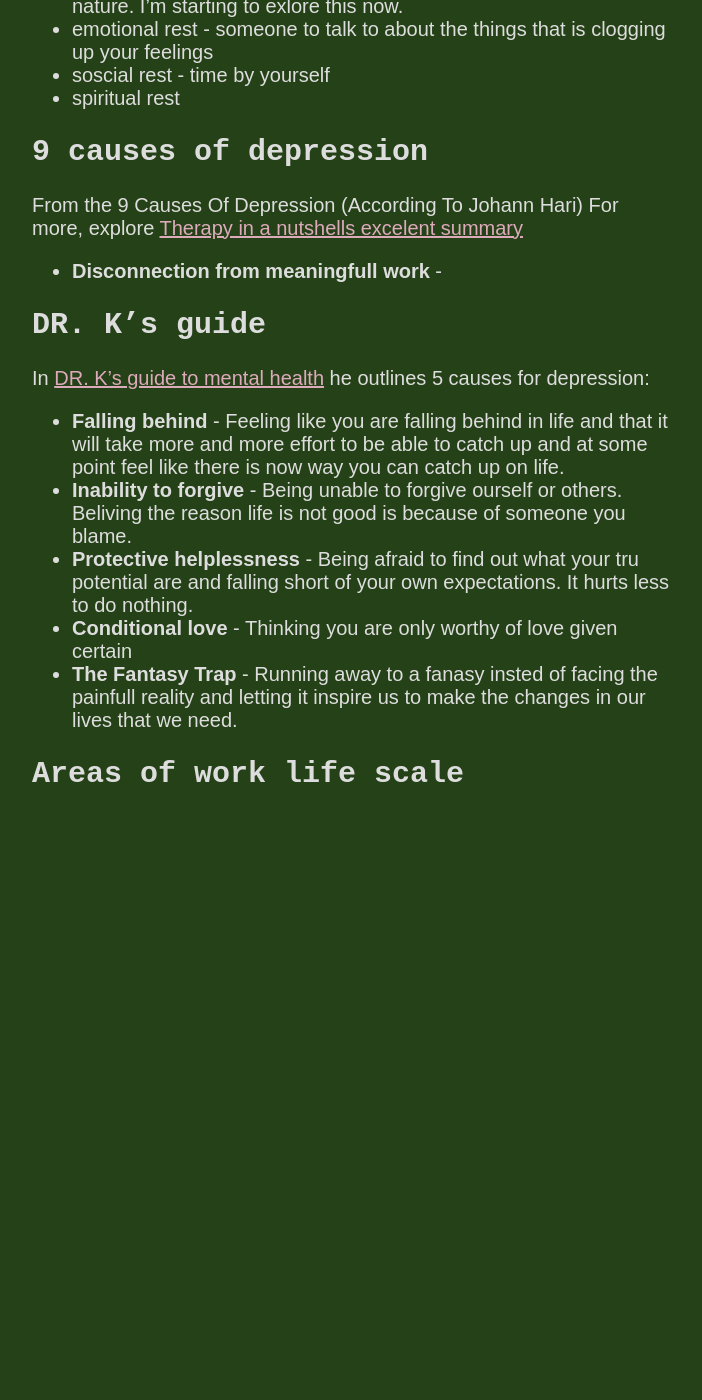
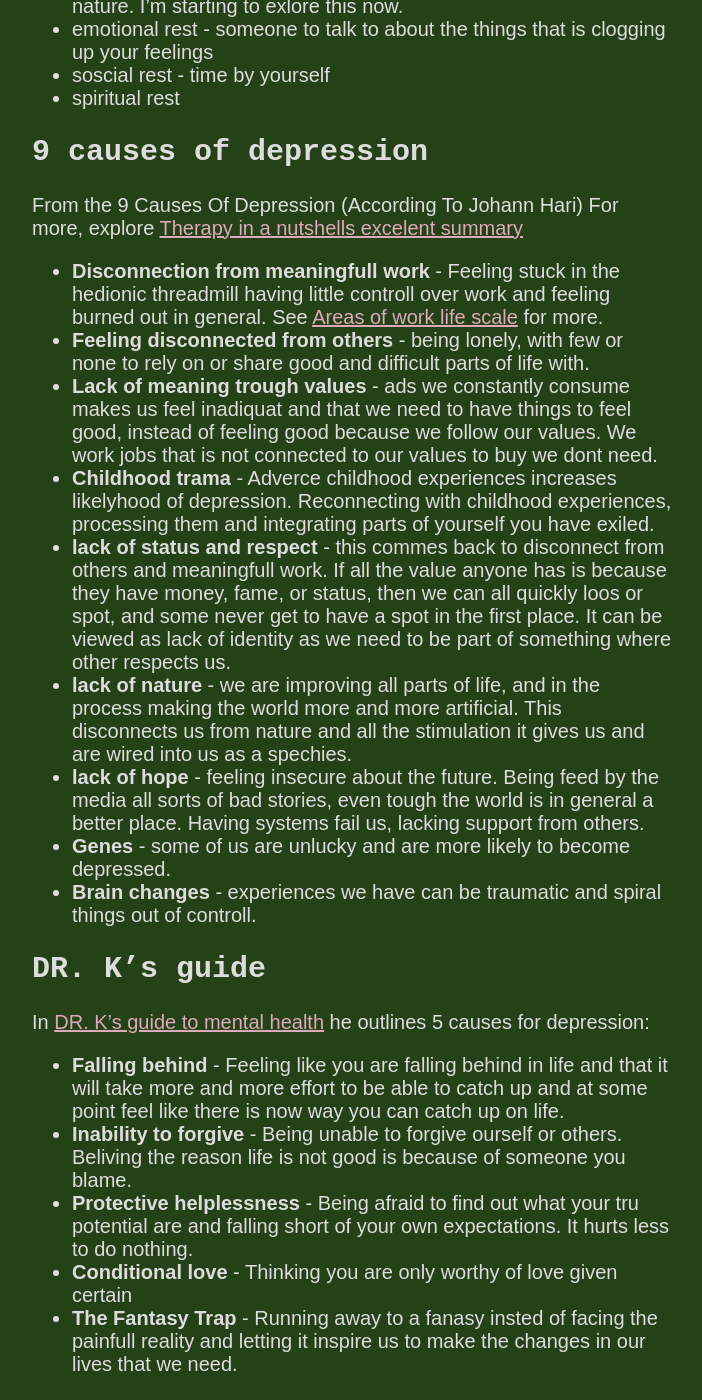
Before and after one commit to dagfrode/dagfrode.github.io, a Jekyll site: the page built from health/mental/debugging.md, in a window 1280 px wide and 1400 px high, scrolled down 1534 px. Shown: the whole window, without its empty margins (288-990 px from the left). Built offline with Jekyll 4.4.1, drawn with Linux system fonts in a browser that asks for light colours; our own code applies the rules of GitHub Pages for plain Markdown files; before the commit the page ends 2359 px from its top, so only the background shows below that; some of the changed text lies outside the part shown.

Commit message:
Fill out

```diff
--- a/health/mental/debugging.md
+++ b/health/mental/debugging.md
@@ -51,7 +51,15 @@ There are at least [7 types of rest](https://ideas.ted.com/the-7-types-of-rest-t
 From the 9 Causes Of Depression (According To Johann Hari)
 For more, explore [Therapy in a nutshells excelent summary](https://therapyinanutshell.com/the-9-causes-of-depression-according-to-johann-hari-lost-connections-part-2/)
 
-- **Disconnection from meaningfull work** -
+- **Disconnection from meaningfull work** - Feeling stuck in the hedionic threadmill having little controll over work and feeling burned out in general. See [Areas of work life scale](#areas-of-work-life-scale) for more.
+- **Feeling disconnected from others** - being lonely, with few or none to rely on or share good and difficult parts of life with.
+- **Lack of meaning trough values** - ads we constantly consume makes us feel inadiquat and that we need to have things to feel good, instead of feeling good because we follow our values. We work jobs that is not connected to our values to buy we dont need.
+- **Childhood trama** - Adverce childhood experiences increases likelyhood of depression. Reconnecting with childhood experiences, processing them and integrating parts of yourself you have exiled.
+- **lack of status and respect** - this commes back to disconnect from others and meaningfull work. If all the value anyone has is because they have money, fame, or status, then we can all quickly loos or spot, and some never get to have a spot in the first place. It can be viewed as lack of identity as we need to be part of something where other respects us.
+- **lack of nature** - we are improving all parts of life, and in the process making the world more and more artificial. This disconnects us from nature and all the stimulation it gives us and are wired into us as a spechies.
+- **lack of hope** - feeling insecure about the future. Being feed by the media all sorts of bad stories, even tough the world is in general a better place. Having systems fail us, lacking support from others.
+- **Genes** - some of us are unlucky and are more likely to become depressed.
+- **Brain changes** - experiences we have can be traumatic and spiral things out of controll.
 
 ## DR. K's guide
 
@@ -64,3 +72,10 @@ In [DR. K's guide to mental health](https://www.healthygamer.gg/about/guide) he
 - **The Fantasy Trap** - Running away to a fanasy insted of facing the painfull reality and letting it inspire us to make the changes in our lives that we need.
 
 ## Areas of work life scale
+
+- **Controll** -
+- **Workload** -
+- **Reward** -
+- **Community** -
+- **Fairness** -
+- **Values** -
```
